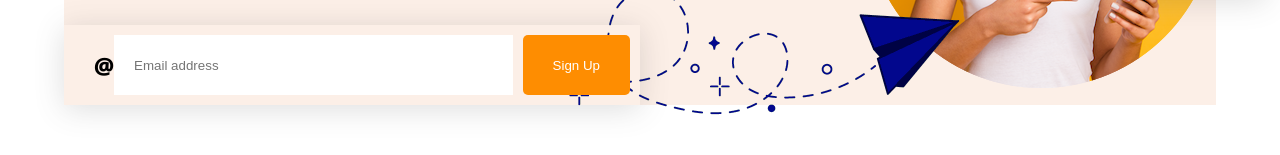
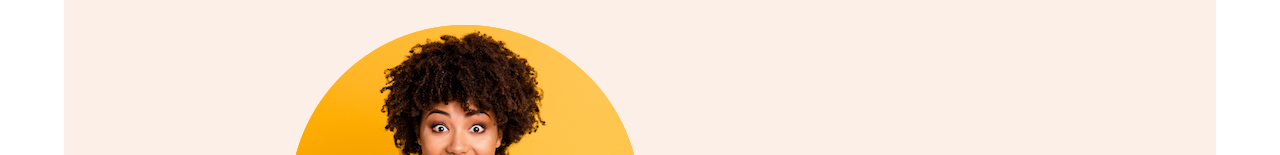
Before and after one commit to emmanuelojiji/thepropertylott, a plain HTML site: page index.html in a window 1280 px wide. Shown: the part 427-582 px from the top of the page. Drawn offline with nearby package versions, Linux system fonts and the light colour scheme; a web font is replaced by a local one.

Commit message:
Add files via upload

```diff
--- a/index.html
+++ b/index.html
@@ -50,12 +50,12 @@
           <h1>Win up to £100,000 towards your home for <span class="free">FREE</span></h1>
           <p><!--We've just cut the price of getting on the property ladder.--> Created for first time buyers, you can now get on the property ladder sooner than you think with our prize draw.</p>
 
-          <div class="cta-container">
+         <!-- <div class="cta-container">
             <span class="at">@</span>
             <input type="text" placeholder="Email address" />
             <button class="btn-main">Sign Up</button>
           </div>
-        </div>
+        </div> -->
 
         <div class="img-container billboard-right">
           <div class="plane-container">
```
